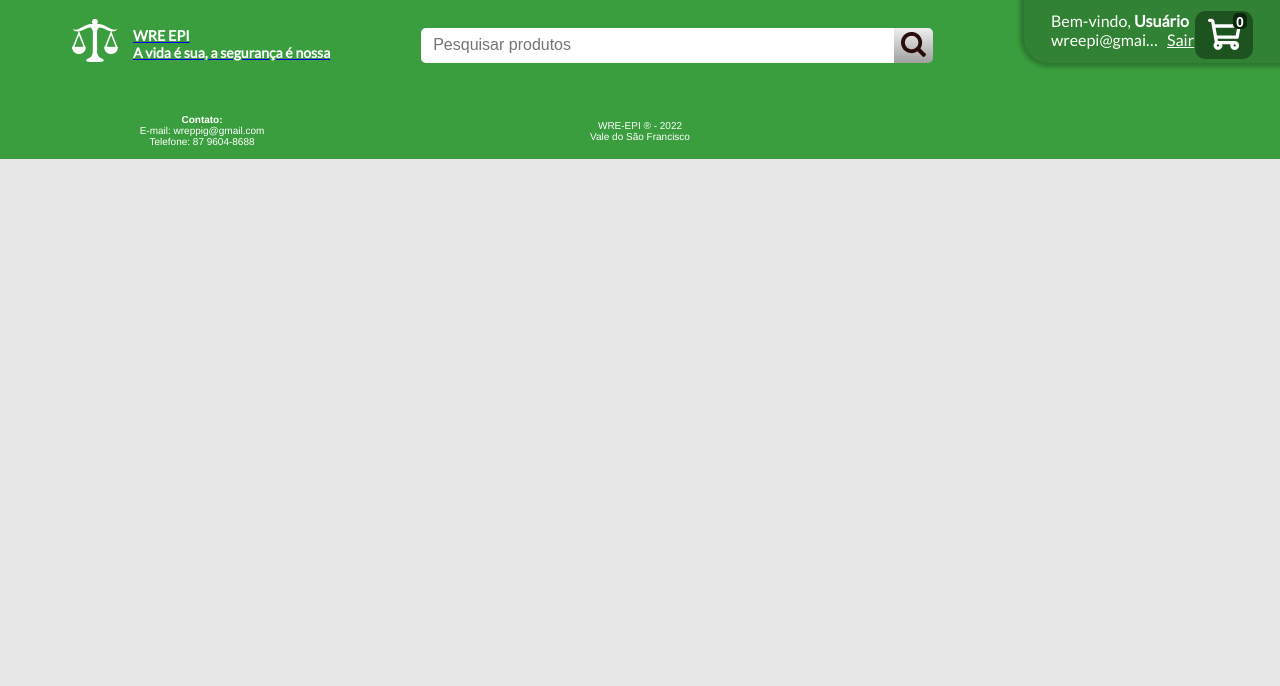
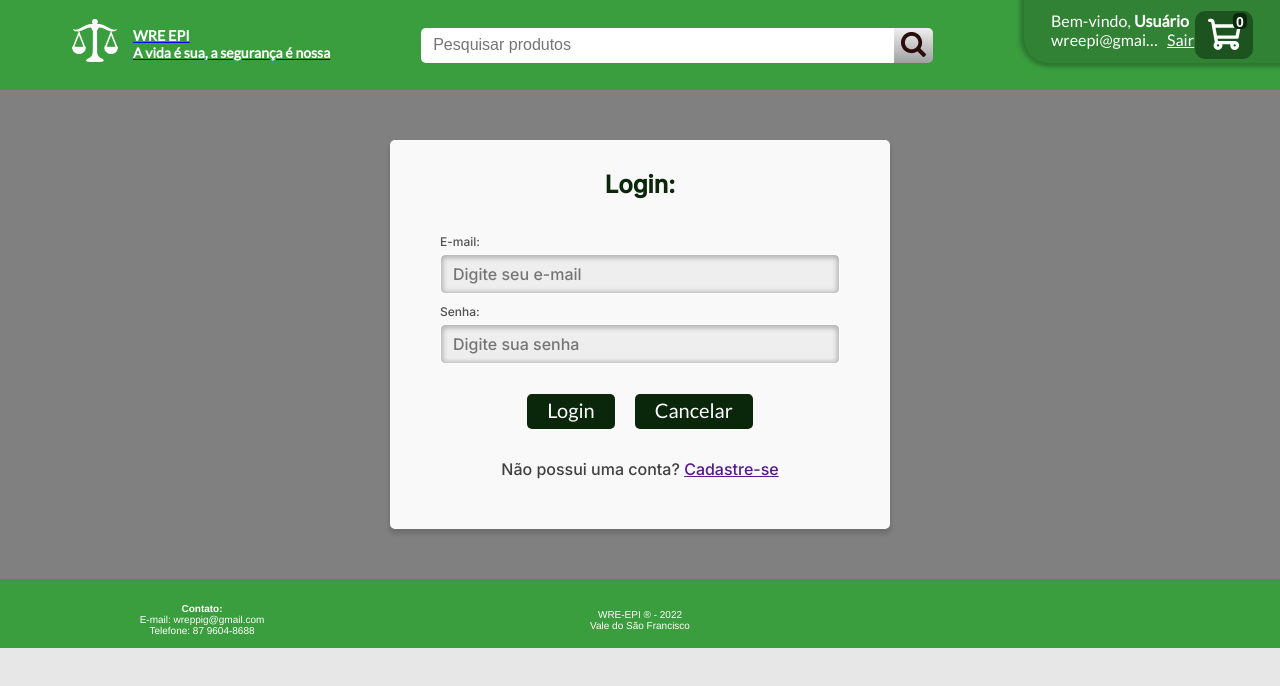
Before and after one commit to inove-jr/wre_epi_backend, a Vue app: page /login in a window 1280 px wide. Shown: the top 686 px of the page. Built offline with nearby package versions, Linux system fonts and the light colour scheme.

Commit message:
Tela de Login

```diff
--- a/src/assets/main.css
+++ b/src/assets/main.css
@@ -16,7 +16,7 @@ body{
 }
 
 .whiteBox{
-    border-radius: 10px;
+    border-radius: 5px;
     box-shadow: 0px 4px 4px 1px #00000025;
     background-color: #f9f9f9;
     font-family: Lato;
--- a/src/views/Login.vue
+++ b/src/views/Login.vue
@@ -1,7 +1,32 @@
 <template>
-    <section>
+    <div class="row" style="width: 100%; justify-content: center">
+        <section class="whiteBox row">
+            <div class="col" style="width: 100%; margin: 3rem">
+                <label class="lblTitle">Login:</label>
+                <div style="margin: 2rem 0">
+                    <div class="col" style="padding: 0 2rem">
+                        <label class="lblInput">E-mail:</label>
+                        <input id="email" type="text" class="inputText" placeholder="Digite seu e-mail"/>
+                    </div>
 
-    </section>
+                    <div class="col" style="padding: 0 2rem">
+                        <label class="lblInput">Senha:</label>
+                        <input id="senha" type="password" class="inputText" placeholder="Digite sua senha"/>
+                    </div>
+                </div>
+
+                <div class="row" style="justify-content: center">
+                    <button>Login</button>
+
+                    <button>Cancelar</button>
+                </div>
+
+                <div class="lblTextInf">
+                    <span>Não possui uma conta? </span><a href="">Cadastre-se</a>
+                </div>
+            </div>
+        </section>
+    </div>
 </template>
 
 <script>
@@ -16,5 +41,44 @@
 </script>
 
 <style scoped>
-
+    section {
+        margin: 5rem;
+        width: 100%;
+        max-width: 50rem;
+    }
+    button {
+        color: white;
+        font-size: 2rem;
+        font-family: Lato;
+        background-color: #0a260b;
+        border: none;
+        margin: 1rem;
+        border-radius: 0.5rem;
+        padding: 0.4rem 2rem 0.7rem 2rem;
+        cursor: pointer;
+        transition: 0.05s ease-in-out;
+    }
+    button:hover {
+        background-color: #2A732A;
+    }
+    .lblInput {
+        text-align: left;
+        font-family: 'Inter', sans-serif;
+        font-size: 1.2rem;
+        margin: 1rem 0 0.5rem 0;
+        color: #515151;
+    }
+    .lblTitle {
+        font-family: 'Inter', sans-serif;
+        font-size: 2.4rem;
+        font-weight: bold;
+        margin: 0 0 0.5rem 0;
+        color: #0A260B;
+    }
+    .lblTextInf {
+        margin: 2rem 0;
+        font-family: 'Inter', sans-serif;
+        font-size: 1.6rem;
+        color: #414141;
+    }
 </style>
```
